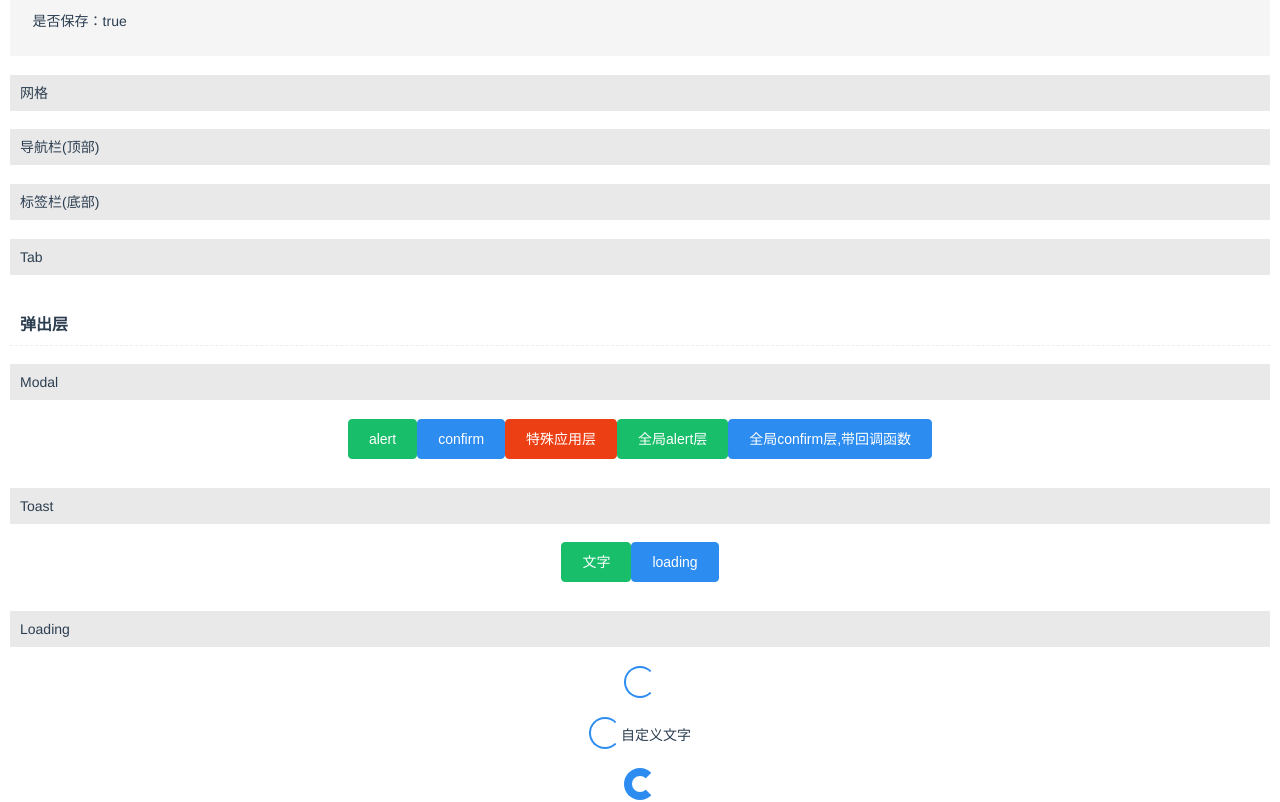
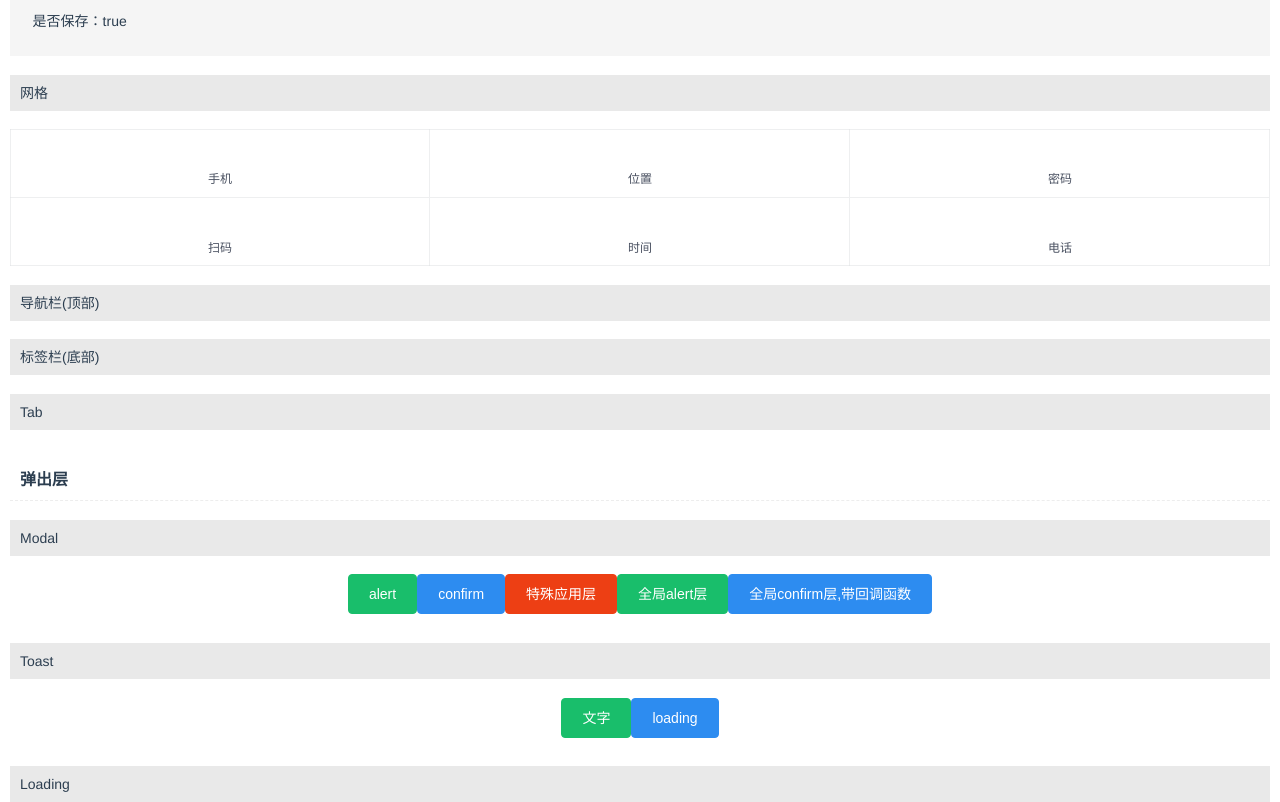
Before and after one commit to monw3c/xmui, a Vue app: page / in a window 1280 px wide. Shown: the part 1800-2602 px from the top of the page. Built offline with nearby package versions, Linux system fonts and the light colour scheme; a web font is replaced by a local one.

Commit message:
:+1:增加网格

```diff
--- a/package.json
+++ b/package.json
@@ -1,6 +1,6 @@
 {
   "name": "x-m-ui",
-  "version": "0.1.14",
+  "version": "0.1.15",
   "description": "UI components base on Vue 2.x",
   "author": "mon <505038730@qq.com>",
   "main": "package/xmui.min.js",
--- /dev/null
+++ b/src/comps/components/grid/grid.scss
@@ -0,0 +1,112 @@
+.xm__grids {
+    position: relative;
+    overflow: hidden;
+
+    & a{
+        text-decoration: none;
+        -webkit-tap-highlight-color: rgba(0, 0, 0, 0);
+    }
+    &.xm__grids--2 .xm__grid{
+        width: 50%;
+    }
+
+    &.xm__grids--3 .xm__grid{
+        width: 33.333333%;
+    }
+
+    &.xm__grids--4 .xm__grid{
+        width: 25%;
+    }
+
+    &.xm__grids--5 .xm__grid{
+        width: 20%;
+    }
+
+    &.xm__grids--6 .xm__grid{
+        width: 16.333333%;
+    }
+
+    & .xm__grid {
+        position: relative;
+        float: left;
+        padding: 10px;
+        box-sizing: border-box;
+
+        &:before {
+            content: " ";
+            position: absolute;
+            right: 0;
+            top: 0;
+            width: 1px;
+            bottom: 0;
+            border-right: $border-width-default $border-style-default $border-color-base;
+            color: $text-color;
+            transform-origin: 100% 0;
+            transform: scaleX(0.5);
+        }
+
+        &:after {
+            content: " ";
+            position: absolute;
+            left: 0;
+            bottom: 0;
+            right: 0;
+            height: 1px;
+            border-bottom: $border-width-default $border-style-default $border-color-base;
+            color: $text-color;
+            transform-origin: 0 100%;
+            transform: scaleY(0.5);
+        }
+    }
+
+    &:before,
+    &:after {
+        content: " ";
+        position: absolute;
+        left: 0;
+        top: 0;
+        color: $text-color;
+        transform-origin: 0 0;
+    }
+
+    &:before {
+        right: 0;
+        height: 1px;
+        border-top: $border-width-default $border-style-default $border-color-base;
+        transform: scaleY(0.5);
+    }
+    &:after {
+        width: 1px;
+        bottom: 0;
+        border-left: $border-width-default $border-style-default $border-color-base;
+        transform: scaleX(0.5);
+    }
+
+    & .xm__grid--icon {
+        height: 28px;
+        display: flex;
+        justify-content: center;
+        align-items: center;
+        margin-bottom: 2px;
+
+        & span{
+            font-size: 22px;
+            color: $text-color;
+        }
+    }
+
+    & .xm__grid--text {
+        word-wrap: normal;
+        text-overflow: ellipsis;
+        white-space: nowrap;
+        overflow: hidden;
+        text-align: center;
+        color: $text-color;
+
+        & span{
+            font-size: 12px;
+        }
+    }
+
+
+}
--- /dev/null
+++ b/src/comps/components/grid/grid.vue
@@ -0,0 +1,30 @@
+<template>
+    <a :href="computeHref" @click="gridAciton" class="xm__grid">
+        <div class="xm__grid--icon"><slot name='icon'></slot></div>
+        <div class="xm__grid--text"><slot name='text'></slot></div>
+    </a>
+</template>
+
+<script>
+
+export default {
+  name: 'xm-grid',
+  props: {
+    href: [ String ]
+  },
+  methods: {
+    gridAciton () {
+      this.$emit('click')
+    }
+  },
+  computed: {
+    computeHref () {
+      return this.href && this.href !== '' ? this.href : 'javascript:;'
+    }
+  }
+}
+</script>
+
+<style scoped lang="scss">
+
+</style>
--- /dev/null
+++ b/src/comps/components/grid/grids.vue
@@ -0,0 +1,22 @@
+<template>
+    <div class="xm__grids" :class="'xm__grids--'+row">
+      <slot></slot>
+    </div>
+</template>
+
+<script>
+
+export default {
+  name: 'xm-grids',
+  props: {
+    row: {
+      type: String,
+      default: '4'
+    }
+  }
+}
+</script>
+
+<style scoped lang="scss">
+
+</style>
--- /dev/null
+++ b/src/comps/components/grid/index.js
@@ -0,0 +1,4 @@
+import Grid from './grid.vue'
+import Grids from './grids.vue'
+
+export { Grid, Grids }
--- a/src/comps/index.js
+++ b/src/comps/index.js
@@ -11,6 +11,7 @@ import Textarea from './components/textarea/index'
 import Select from './components/select/index'
 import Switch from './components/switch/index'
 import Skeleton from './components/skeleton/index'
+import { Grid, Grids } from './components/grid/index'
 import { Modal, SpModal } from './components/modal/index'
 import { CellItem, CellGroup } from './components/cell/index'
 
@@ -32,6 +33,8 @@ const components = [
   Select,
   Switch,
   Skeleton,
+  Grid,
+  Grids,
   CellItem,
   CellGroup
 ]
--- a/src/comps/styles/index.scss
+++ b/src/comps/styles/index.scss
@@ -19,3 +19,4 @@
 @import "../components/select/select.scss";
 @import "../components/switch/switch.scss";
 @import "../components/skeleton/skeleton.scss";
+@import "../components/grid/grid.scss";
--- a/src/views/home.vue
+++ b/src/views/home.vue
@@ -111,6 +111,32 @@
 
 
     <h4>网格</h4>
+    <xm-grids row="3">
+      <xm-grid href="https://github.com/monw3c/xmui">
+        <span slot="icon" class="xm__icon--phone"></span>
+        <span slot="text">手机</span>
+      </xm-grid>
+      <xm-grid>
+        <span slot="icon" class="xm__icon--lbsfill"></span>
+        <span slot="text">位置</span>
+      </xm-grid>
+      <xm-grid>
+        <span slot="icon" class="xm__icon--lock"></span>
+        <span slot="text">密码</span>
+      </xm-grid>
+      <xm-grid>
+        <span slot="icon" class="xm__icon--qrcode"></span>
+        <span slot="text">扫码</span>
+      </xm-grid>
+      <xm-grid>
+        <span slot="icon" class="xm__icon--date"></span>
+        <span slot="text">时间</span>
+      </xm-grid>
+      <xm-grid>
+        <span slot="icon" class="xm__icon--contact"></span>
+        <span slot="text">电话</span>
+      </xm-grid>
+    </xm-grids>
 
 
 
@@ -155,6 +181,15 @@
     <!-- 测试开启 -->
     <!-- <xm-loading has-text fullScreen>全屏的loading</xm-loading> -->
     <xm-loading has-text vertical border-width="8">垂直的loading</xm-loading>
+
+
+    <h4>ActionSheet</h4>
+
+
+
+
+
+
 
 
     <h2>应用组件</h2>
@@ -211,7 +246,16 @@ export default {
       inputVal: '',
       textareaVal: '',
       selectVal: '',
-      switchVal: 'true'
+      switchVal: 'true',
+      gridRow: [
+                    { icon: '请选择出行方式', text: '巴士' },
+                    { name: '巴士', text: '巴士' },
+                    { name: '快车', text: '快车' },
+                    { name: '专车', text: '专车' },
+                    { name: '顺风车', text: '顺风车' },
+                    { name: '出租车', text: '出租车' },
+                    { name: '代驾', text: '代驾' }
+      ]
     }
   },
   methods: {
```
Also changed, not shown: package/style/xmui.min.css, package/xmui.min.js, 21 other files (tests, documents, lock files or other folders).
